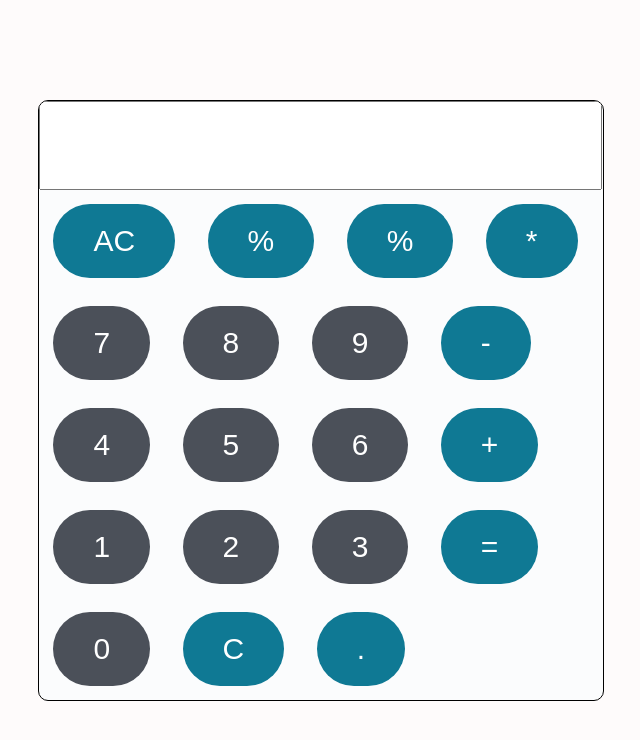
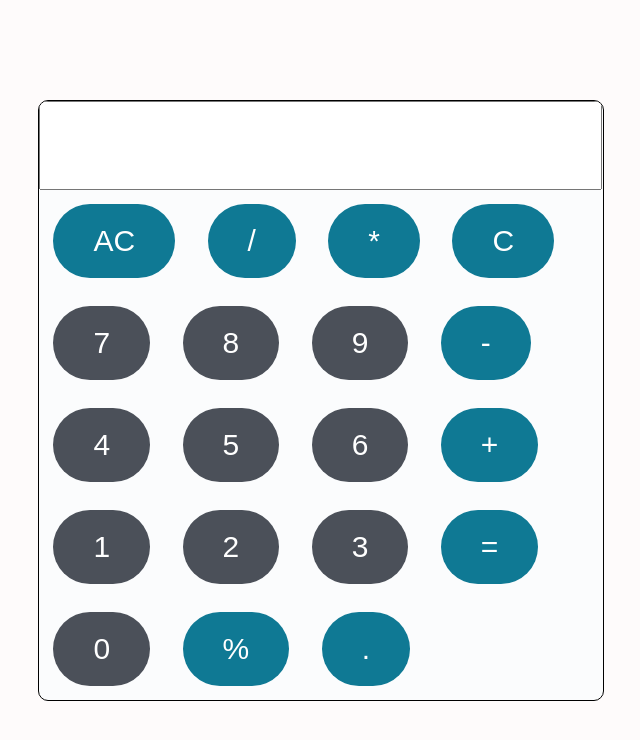
Before and after one commit to Johnkamau106/my-calculator, a plain HTML site: page index.html in a window 1280 px wide. Shown: the whole page, without its empty margins (319-959 px from the left). Drawn offline with Linux system fonts and the light colour scheme.

Commit message:
final touvh on css

```diff
--- a/index.html
+++ b/index.html
@@ -13,9 +13,9 @@
 
    <div id="keys">
    <button onclick="appendToDisplay('AC')" class="operator-btn">AC</button>
-   <button onclick="appendToDisplay('%')" class="operator-btn">%</button>
-   <button onclick="appendToDisplay('%')" class="operator-btn">%</button>
-   <button onclick="appendToDisplay('*')" class="operator-btn">*</button><br>
+   <button onclick="appendToDisplay('/')" class="operator-btn">/</button>
+   <button onclick="appendToDisplay('*')" class="operator-btn">*</button>
+   <button onclick="appendToDisplay('C')" class="operator-btn">C</button><br>
    <button onclick="appendToDisplay('7')">7</button>
    <button onclick="appendToDisplay('8')">8</button>
    <button onclick="appendToDisplay('9')">9</button>
@@ -28,8 +28,8 @@
    <button onclick="appendToDisplay('2')">2</button>
    <button onclick="appendToDisplay('3')">3</button>
    <button onclick="appendToDisplay('=')" class="operator-btn">=</button> <br>
-   <button onclick="appendToDisplay('')">0</button>
-   <button onclick="appendToDisplay('0')" class="operator-btn">C</button>
+   <button onclick="appendToDisplay('0')">0</button>
+   <button onclick="appendToDisplay('%')" class="operator-btn">%</button>
    <button onclick="appendToDisplay('.')" class="operator-btn">.</button>
 </div>
 
```
